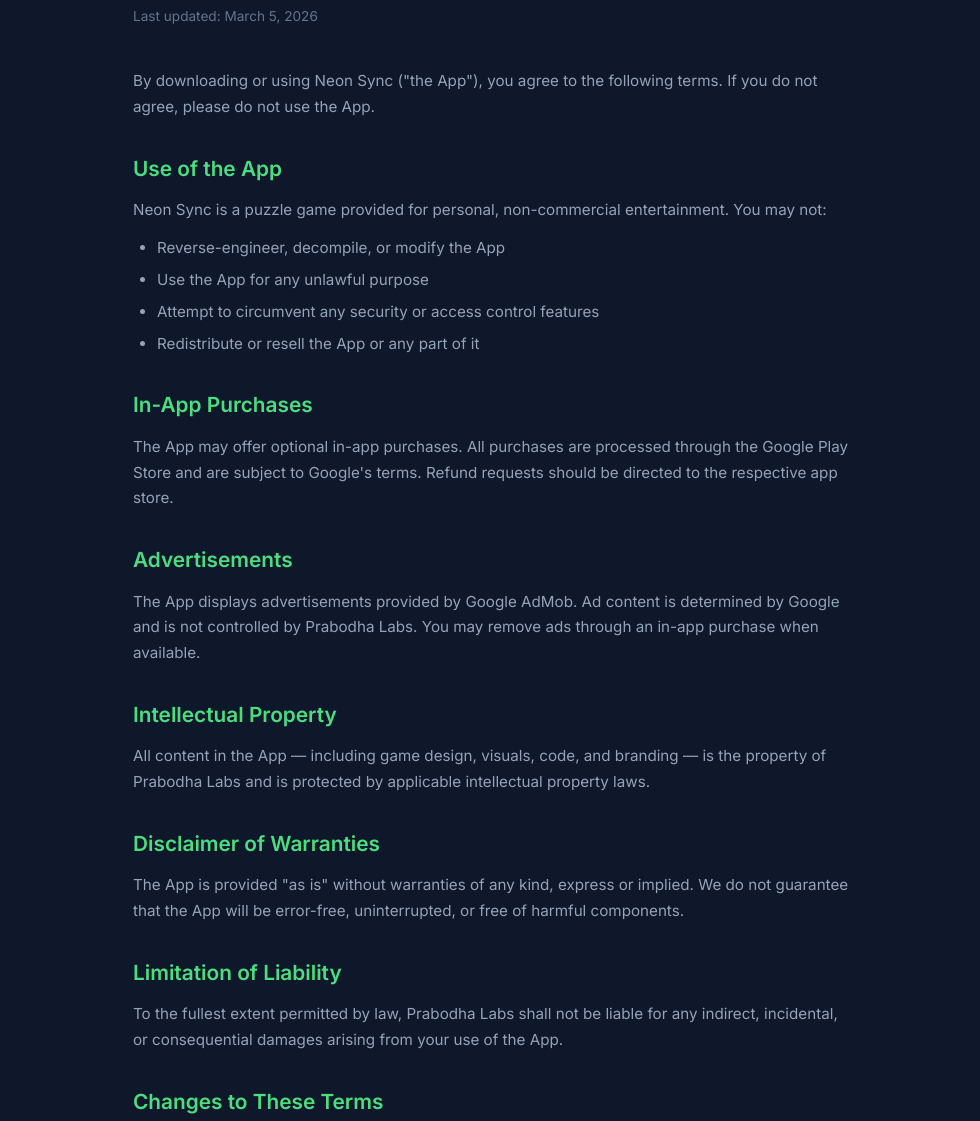
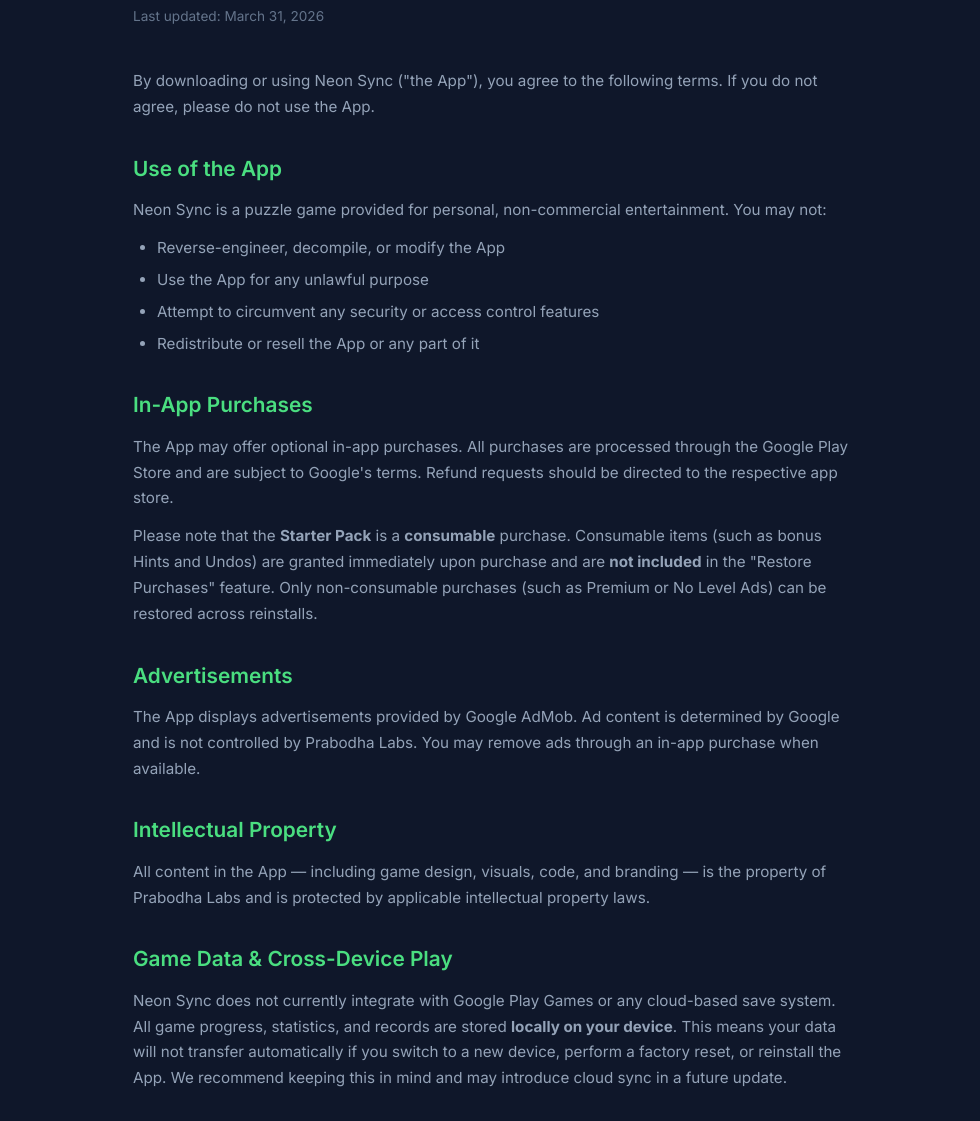
Before and after one commit to prabodhalabs/neon-sync-site, a plain HTML site: page terms.html in a window 1280 px wide. Shown: the part 179-1300 px from the top of the page, without its empty margins (147-1127 px from the left). Drawn offline with Linux system fonts and the light colour scheme.

Commit message:
Update Terms of Service: consumable purchases and data policy

```diff
--- a/terms.html
+++ b/terms.html
@@ -29,7 +29,7 @@
     <div class="container">
         <section class="legal">
             <h1>Terms of Service</h1>
-            <p class="last-updated">Last updated: March 5, 2026</p>
+            <p class="last-updated">Last updated: March 31, 2026</p>
 
             <p>By downloading or using Neon Sync ("the App"), you agree to the following terms. If you do not agree,
                 please do not use the App.</p>
@@ -46,6 +46,7 @@
             <h2>In-App Purchases</h2>
             <p>The App may offer optional in-app purchases. All purchases are processed through the Google Play Store
                 and are subject to Google's terms. Refund requests should be directed to the respective app store.</p>
+            <p>Please note that the <strong>Starter Pack</strong> is a <strong>consumable</strong> purchase. Consumable items (such as bonus Hints and Undos) are granted immediately upon purchase and are <strong>not included</strong> in the "Restore Purchases" feature. Only non-consumable purchases (such as Premium or No Level Ads) can be restored across reinstalls.</p>
 
             <h2>Advertisements</h2>
             <p>The App displays advertisements provided by Google AdMob. Ad content is determined by Google and is not
@@ -54,6 +55,9 @@
             <h2>Intellectual Property</h2>
             <p>All content in the App — including game design, visuals, code, and branding — is the property of Prabodha
                 Labs and is protected by applicable intellectual property laws.</p>
+
+            <h2>Game Data &amp; Cross-Device Play</h2>
+            <p>Neon Sync does not currently integrate with Google Play Games or any cloud-based save system. All game progress, statistics, and records are stored <strong>locally on your device</strong>. This means your data will not transfer automatically if you switch to a new device, perform a factory reset, or reinstall the App. We recommend keeping this in mind and may introduce cloud sync in a future update.</p>
 
             <h2>Disclaimer of Warranties</h2>
             <p>The App is provided "as is" without warranties of any kind, express or implied. We do not guarantee that
```
